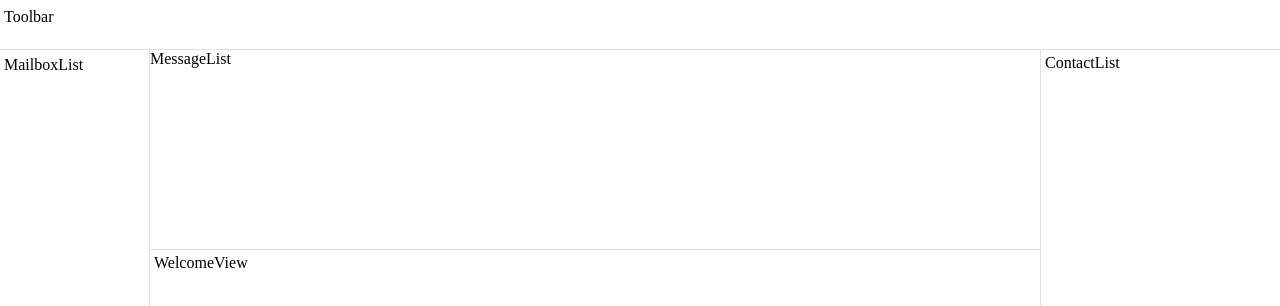
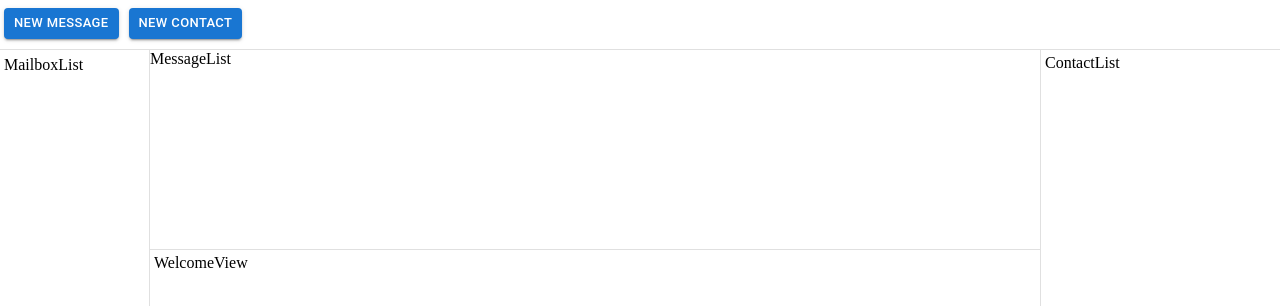
Before and after one commit to dominicgaliano/mailbag, a React (Vite) app in the folder client/: page / in a window 1280 px wide. Shown: the top 306 px of the page. Built offline with nearby package versions, Linux system fonts and the light colour scheme.

Commit message:
toolbar buttons

```diff
--- a/client/src/components/Toolbar.tsx
+++ b/client/src/components/Toolbar.tsx
@@ -1,9 +1,35 @@
 import { State } from "../utils/state";
+import { Button } from "@mui/material";
 
 type Props = {
   state: State;
 };
 
 export default function Toolbar({ state }: Props) {
-  return <>Toolbar</>;
+  return (
+    <>
+      <Button
+        variant="contained"
+        color="primary"
+        size="small"
+        style={{ marginRight: 10 }}
+        onClick={() => {
+          // TODO: Implement, need to implement more state methods
+        }}
+      >
+        New Message
+      </Button>
+      <Button
+        variant="contained"
+        color="primary"
+        size="small"
+        style={{ marginRight: 10 }}
+        onClick={() => {
+          // TODO: Implement, need to implement more state methods
+        }}
+      >
+        New Contact
+      </Button>
+    </>
+  );
 }
```
